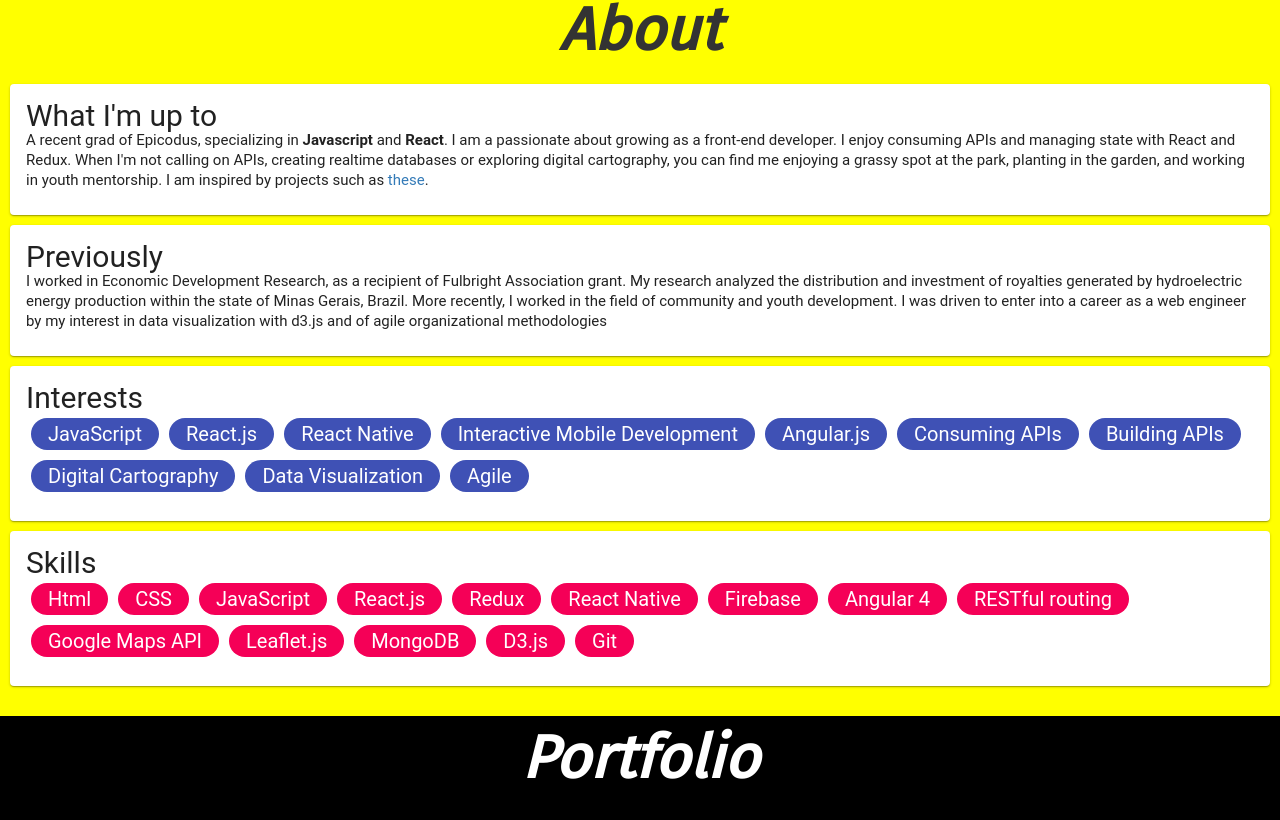
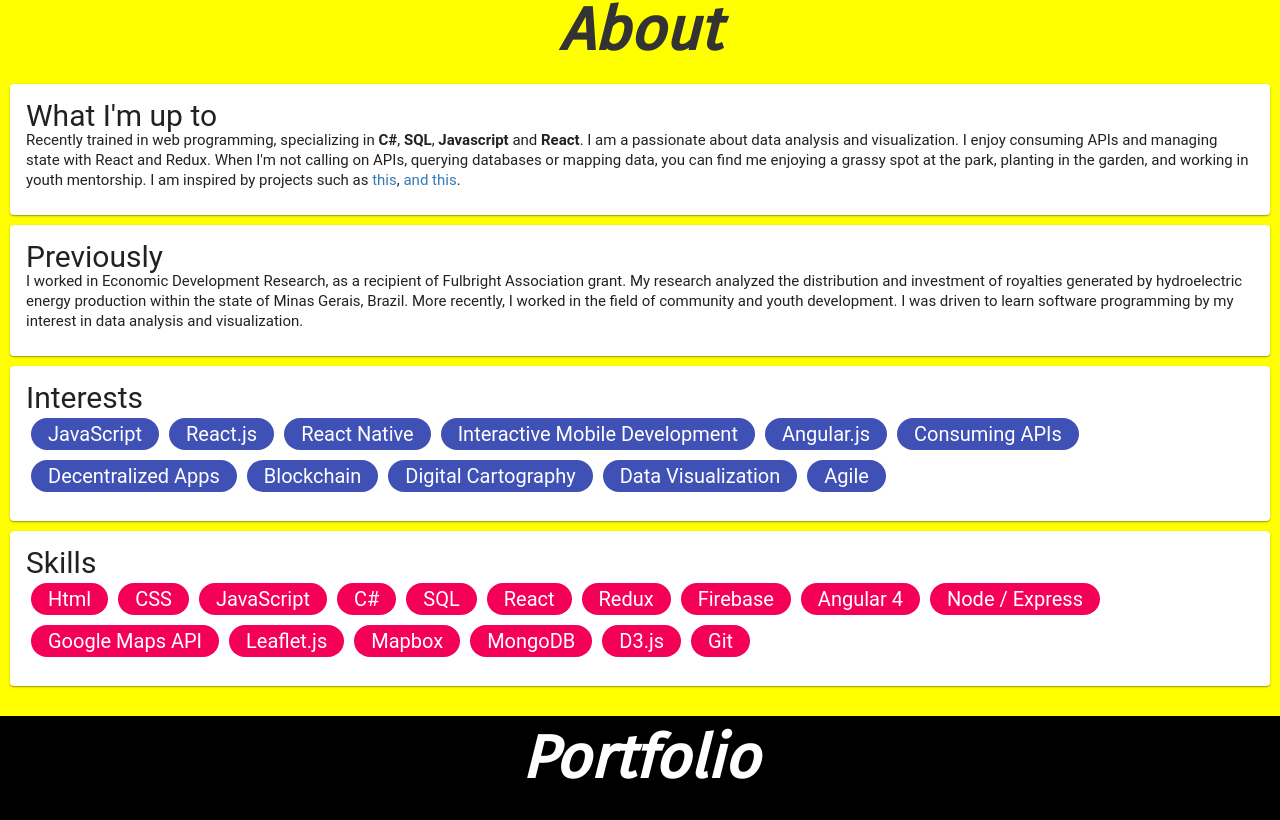
Before and after one commit to devinmounts/react-portfolio, a React (Create React App) app: page / in a window 1280 px wide. Shown: the part 657-1477 px from the top of the page. Built offline with nearby package versions, Linux system fonts and the light colour scheme.

Commit message:
alter bio

```diff
--- a/src/components/Bio.jsx
+++ b/src/components/Bio.jsx
@@ -11,13 +11,13 @@ class Bio extends React.Component {
 
   render(){
     let interestChips = [];
-    let interests = ['JavaScript','React.js', 'React Native', 'Interactive Mobile Development', 'Angular.js', 'Consuming APIs', 'Building APIs', 'Digital Cartography', 'Data Visualization', 'Agile'];
+    let interests = ['JavaScript','React.js', 'React Native', 'Interactive Mobile Development', 'Angular.js', 'Consuming APIs', 'Decentralized Apps', 'Blockchain', 'Digital Cartography', 'Data Visualization', 'Agile'];
        interestChips = interests.map((interest, index) => {
         return <Chip className='theme' color='primary'  key={index} label={interest} />
       });
 
     let skillsChips = [];
-    let skills = ['Html', 'CSS', 'JavaScript', 'React.js', 'Redux', 'React Native', 'Firebase', 'Angular 4', 'RESTful routing', 'Google Maps API', 'Leaflet.js', 'MongoDB', 'D3.js', 'Git'];
+    let skills = ['Html', 'CSS', 'JavaScript','C#', 'SQL', 'React', 'Redux', 'Firebase', 'Angular 4', 'Node / Express', 'Google Maps API', 'Leaflet.js', 'Mapbox', 'MongoDB', 'D3.js', 'Git'];
     skillsChips = skills.map((skill, index) => {
      return <Chip className='theme' color='secondary'  key={index} label={skill} />
    });
@@ -30,14 +30,14 @@ class Bio extends React.Component {
         <Card className='content-div'>
           <CardContent>
             <Typography variant='h3'>What I'm up to</Typography>
-            <Typography variant='h5'>A recent grad of Epicodus, specializing in <strong>Javascript</strong> and <strong>React</strong>.  I am a passionate about growing as a front-end developer. I enjoy consuming APIs and managing state with React and Redux. When I'm not calling on APIs, creating realtime databases or exploring digital cartography, you can find me enjoying a grassy spot at the park, planting in the garden, and working in youth mentorship. I am inspired by projects such as <a href='https://www.native.io/industries/international_development'>these</a>.</Typography>
+            <Typography variant='h5'>Recently trained in web programming, specializing in <strong> C#</strong>,<strong> SQL</strong>,<strong> Javascript</strong> and <strong>React</strong>.  I am a passionate about data analysis and visualization. I enjoy consuming APIs and managing state with React and Redux. When I'm not calling on APIs, querying databases or mapping data, you can find me enjoying a grassy spot at the park, planting in the garden, and working in youth mentorship. I am inspired by projects such as <a href='https://www.native.io/industries/international_development'>this</a>, <a href='https://www.provenance.org/'>and this</a>. </Typography>
           </CardContent>
         </Card>
         <Card className='content-div'>
           <CardContent>
             <Typography variant='h3'>Previously</Typography>
             <Typography variant='h5'>I worked in Economic Development Research, as a recipient of Fulbright Association grant.
-  My research analyzed the distribution and investment of royalties generated by hydroelectric energy production within the state of Minas Gerais, Brazil.  More recently, I worked in the field of community and youth development.  I was driven to enter into a career as a web engineer by my interest in data visualization with d3.js and of agile organizational methodologies </Typography>
+  My research analyzed the distribution and investment of royalties generated by hydroelectric energy production within the state of Minas Gerais, Brazil.  More recently, I worked in the field of community and youth development.  I was driven to learn software programming by my interest in data analysis and visualization.</Typography>
           </CardContent>
         </Card>
         <Card className='content-div'>
```
Also changed, not shown: 2 other files (tests, documents, lock files or other folders).
